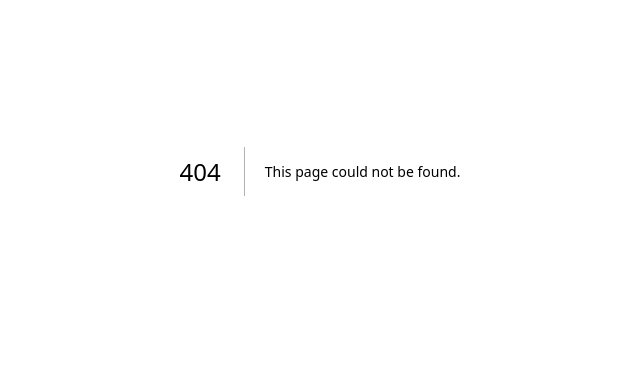
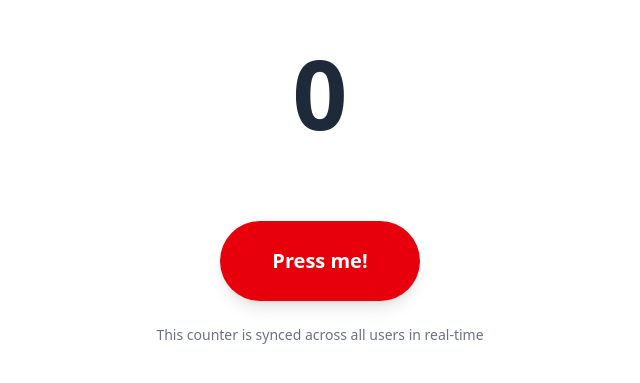
Before and after one commit to Eastonco/eastonco.github.io, a Next.js app: page /red-button in a window 1280 px wide. Before the commit this address had no page. Shown: the part 229-612 px from the top of the page, without its empty margins (320-960 px from the left). Built offline with nearby package versions, Linux system fonts and the light colour scheme; no server answers; the database is empty.

Commit message:
big red button!

```diff
--- a/package.json
+++ b/package.json
@@ -9,6 +9,7 @@
     "lint": "next lint"
   },
   "dependencies": {
+    "@supabase/supabase-js": "^2.49.4",
     "date-fns": "^4.1.0",
     "framer-motion": "^12.7.4",
     "gray-matter": "^4.0.3",
--- /dev/null
+++ b/src/app/lib/supabase.ts
@@ -0,0 +1,12 @@
+'use client';
+
+import { createClient } from '@supabase/supabase-js';
+
+// These environment variables need to be set in your .env.local file
+// NEXT_PUBLIC_SUPABASE_URL=your-supabase-url
+// NEXT_PUBLIC_SUPABASE_ANON_KEY=your-supabase-anon-key
+
+const supabaseUrl = process.env.NEXT_PUBLIC_SUPABASE_URL || '';
+const supabaseAnonKey = process.env.NEXT_PUBLIC_SUPABASE_ANON_KEY || '';
+
+export const supabase = createClient(supabaseUrl, supabaseAnonKey);
--- /dev/null
+++ b/src/app/red-button/page.tsx
@@ -0,0 +1,144 @@
+'use client';
+
+import { useState, useEffect } from 'react';
+import { motion, AnimatePresence } from 'framer-motion';
+import { supabase } from '../lib/supabase';
+import { RealtimeChannel } from '@supabase/supabase-js';
+
+// Counter ID - use this same ID in your Supabase table
+const COUNTER_ID = 'global-button-counter';
+
+export default function RedButtonPage() {
+  const [counter, setCounter] = useState(0);
+  const [isLoading, setIsLoading] = useState(true);
+  // This subscription state is used for cleanup
+  const [subscription, setSubscription] = useState<RealtimeChannel | null>(null);
+
+  // Fetch initial counter value
+  useEffect(() => {
+    const fetchCounter = async () => {
+      setIsLoading(true);
+
+      // Get current count from Supabase
+      const { data, error } = await supabase
+        .from('counters')
+        .select('count')
+        .eq('id', COUNTER_ID)
+        .single();
+
+      if (error) {
+        console.error('Error fetching counter:', error);
+        // If the counter doesn't exist, create it
+        if (error.code === 'PGRST116') {
+          await supabase
+            .from('counters')
+            .insert({ id: COUNTER_ID, count: 0 });
+          setCounter(0);
+        }
+      } else if (data) {
+        setCounter(data.count);
+      }
+
+      setIsLoading(false);
+    };
+
+    fetchCounter();
+  }, []);
+
+  // Set up real-time subscription
+  useEffect(() => {
+    // Subscribe to changes on the counters table
+    const subscription = supabase
+      .channel('counters-channel')
+      .on('postgres_changes',
+        {
+          event: 'UPDATE',
+          schema: 'public',
+          table: 'counters',
+          filter: `id=eq.${COUNTER_ID}`
+        },
+        (payload) => {
+          // Update our local state when the database changes
+          if (payload.new && payload.new.count) {
+            setCounter(payload.new.count);
+          }
+        }
+      )
+      .subscribe();
+
+    setSubscription(subscription);
+
+    // Clean up the subscription when component unmounts
+    return () => {
+      if (subscription) {
+        supabase.removeChannel(subscription);
+      }
+    };
+  }, []);
+
+  // Handle button click
+  const incrementCounter = async () => {
+    // Optimistically update the UI
+    setCounter((prevCount) => prevCount + 1);
+
+    // Update the counter in Supabase
+    const { error } = await supabase.rpc('increment_counter', {
+      counter_id: COUNTER_ID
+    });
+
+    if (error) {
+      console.error('Error incrementing counter:', error);
+      // Revert the optimistic update if there was an error
+      setCounter((prevCount) => prevCount - 1);
+    }
+  };
+
+  return (
+    <div className="flex flex-col items-center justify-center min-h-screen bg-white dark:bg-gray-900">
+      <div className="text-center">
+        <div className="mb-8 h-48 flex items-center justify-center">
+          {isLoading ? (
+            <motion.div
+              animate={{ rotate: 360 }}
+              transition={{ duration: 1, repeat: Infinity, ease: "linear" }}
+              className="w-12 h-12 border-4 border-red-600 border-t-transparent rounded-full"
+            />
+          ) : (
+            <AnimatePresence mode="popLayout">
+              <motion.span
+                key={counter}
+                initial={{ y: 20, opacity: 0, scale: 0.8 }}
+                animate={{ y: 0, opacity: 1, scale: 1 }}
+                exit={{ y: -20, opacity: 0, scale: 0.8 }}
+                transition={{
+                  type: "spring",
+                  stiffness: 300,
+                  damping: 20,
+                  duration: 0.4
+                }}
+                className="text-8xl font-bold text-gray-800 dark:text-gray-200"
+              >
+                {counter}
+              </motion.span>
+            </AnimatePresence>
+          )}
+        </div>
+
+        <motion.button
+          whileTap={{ scale: 0.95 }}
+          whileHover={{ scale: 1.1 }}
+          onClick={incrementCounter}
+          disabled={isLoading}
+          className={`px-8 py-4 text-xl font-bold text-white bg-red-600 rounded-full shadow-lg ${isLoading ? 'opacity-50 cursor-not-allowed' : ''}`}
+          style={{ minWidth: '200px', minHeight: '80px' }}
+        >
+          Press me!
+        </motion.button>
+
+        <p className="mt-6 text-sm text-gray-500 dark:text-gray-400">
+          This counter is synced across all users in real-time
+        </p>
+      </div>
+    </div>
+  );
+}
```
Also changed, not shown: 1 other file (tests, documents, lock files or other folders).
